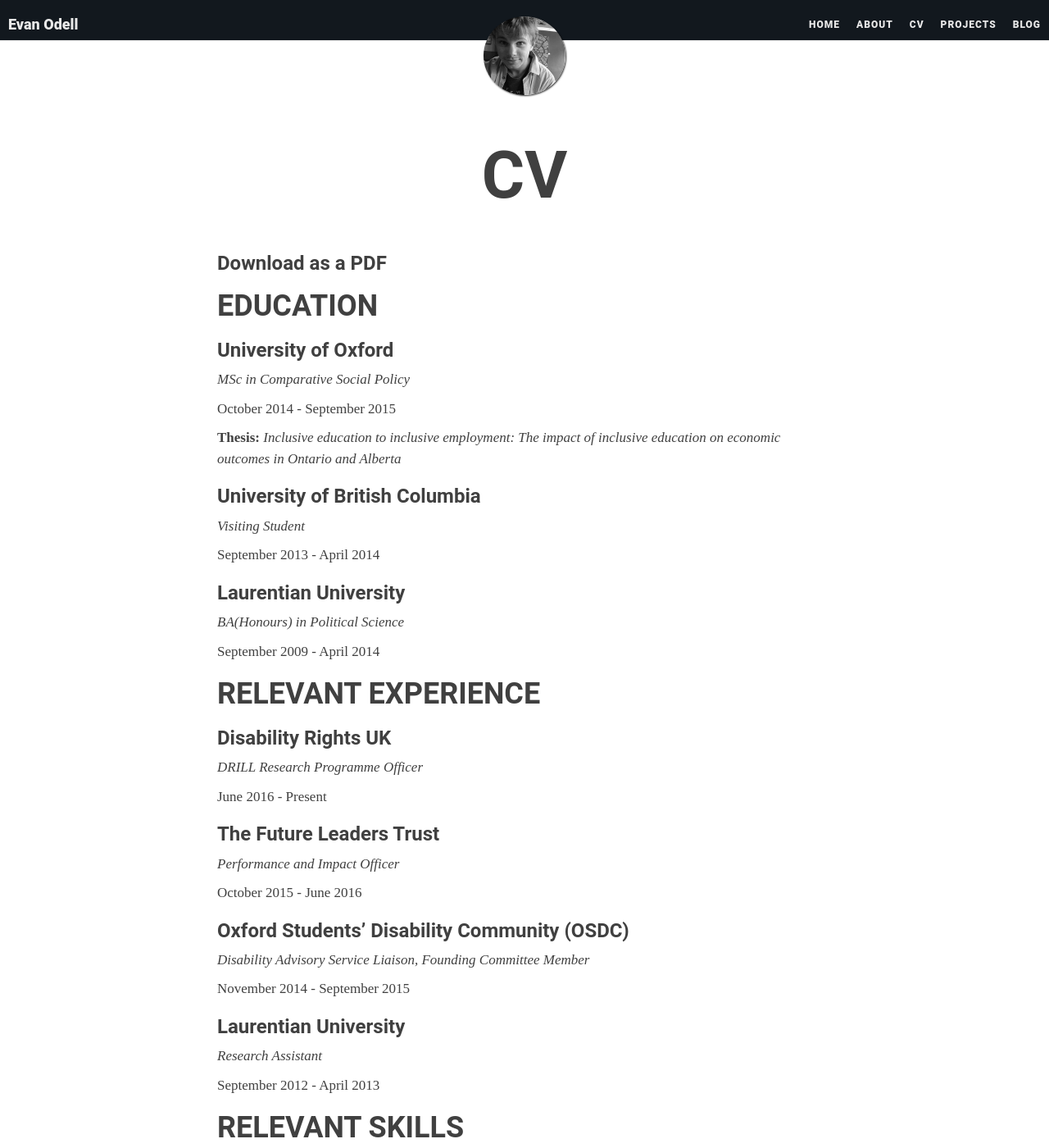
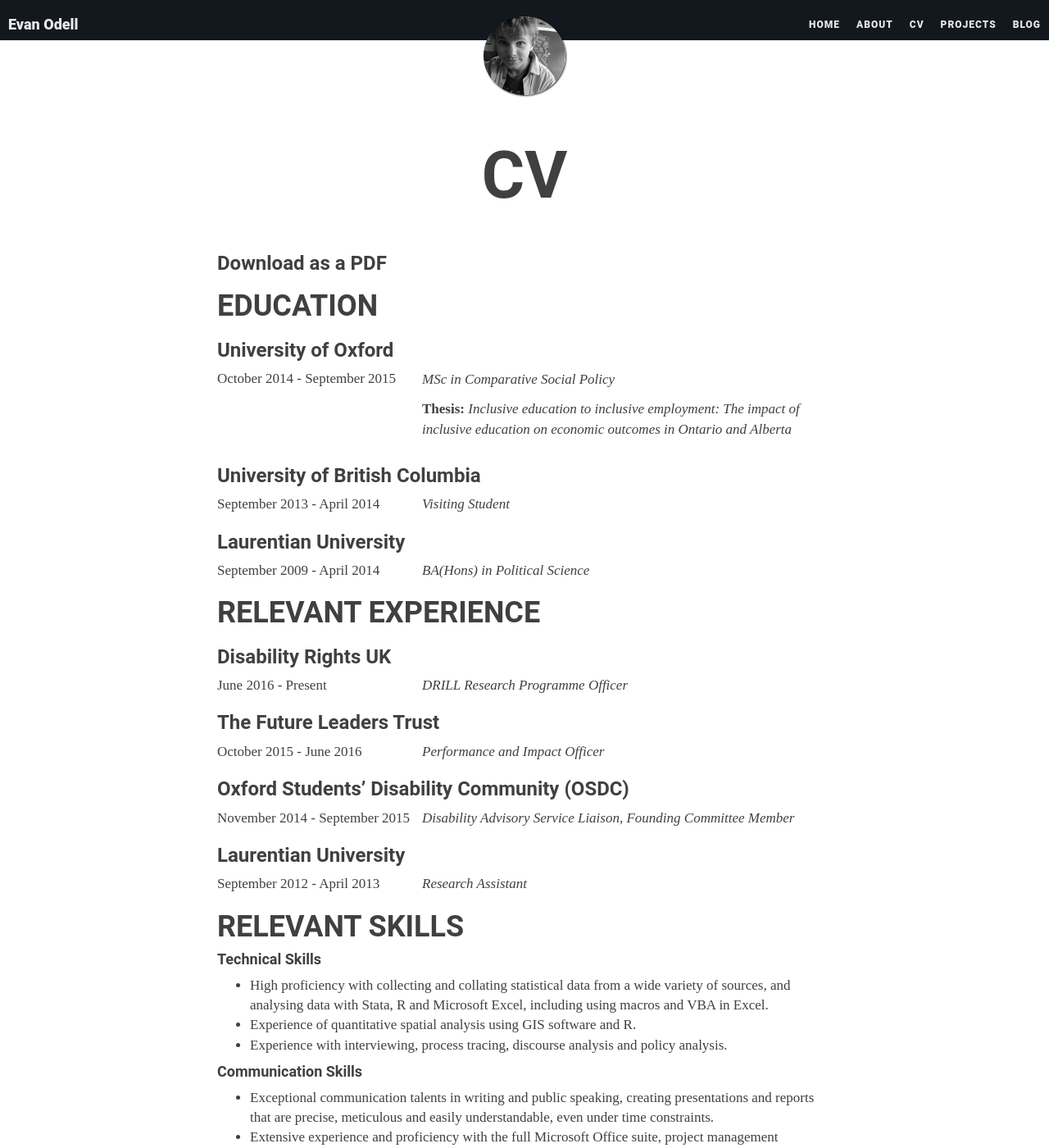
Before and after one commit to evanodell/evanodell.com, a Jekyll site: the page built from cv.md, in a window 1280 px wide and 1400 px high. Shown: the whole window at 82% size. Built offline with Jekyll 4.4.1, drawn with Linux system fonts in a browser that asks for light colours; nearby versions of some CDN libraries; some web fonts are replaced.

Commit message:
css style change

```diff
--- a/cv.md
+++ b/cv.md
@@ -10,49 +10,61 @@
 
 ### University of Oxford
 
-_MSc in Comparative Social Policy_
-
-October 2014 - September 2015
-
-**Thesis:** _Inclusive education to inclusive employment: The impact of inclusive education on economic outcomes in Ontario and Alberta_
+<div class="jobwrapper">
+<div class="jobsidebar">October 2014 - September 2015</div>
+  <div class="jobcontent"><p><em>MSc in Comparative Social Policy</em></p><p><strong>Thesis: </strong><em>Inclusive education to inclusive employment: The impact of inclusive education on economic outcomes in Ontario and Alberta</em></p></div>
+    <div class="jobcleared"></div>
+</div>
 
 ### University of British Columbia
 
-_Visiting Student_
-
-September 2013 - April 2014
+<div class="jobwrapper">
+<div class="jobsidebar">September 2013 - April 2014</div>
+  <div class="jobcontent"><em>Visiting Student</em></div>
+    <div class="jobcleared"></div>
+</div>
 
 ### Laurentian University
 
- _BA(Honours) in Political Science_
-
- September 2009 - April 2014
+<div class="jobwrapper">
+<div class="jobsidebar">September 2009 - April 2014</div>
+  <div class="jobcontent"><em>BA(Hons) in Political Science</em></div>
+    <div class="jobcleared"></div>
+</div>
 
 ## RELEVANT EXPERIENCE
 
 ### Disability Rights UK
 
-_DRILL Research Programme Officer_
-
-June 2016 - Present
+<div class="jobwrapper">
+<div class="jobsidebar">June 2016 - Present</div>
+  <div class="jobcontent"><em>DRILL Research Programme Officer</em></div>
+    <div class="jobcleared"></div>
+</div>
 
 ### The Future Leaders Trust
 
-_Performance and Impact Officer_
-
-October 2015 - June 2016
+<div class="jobwrapper">
+<div class="jobsidebar">October 2015 - June 2016</div>
+  <div class="jobcontent"><em>Performance and Impact Officer</em></div>
+    <div class="jobcleared"></div>
+</div>
 
 ### Oxford Students’ Disability Community (OSDC)
 
-_Disability Advisory Service Liaison, Founding Committee Member_
-
-November 2014 - September 2015
+<div class="jobwrapper">
+<div class="jobsidebar">November 2014 - September 2015</div>
+  <div class="jobcontent"><em>Disability Advisory Service Liaison, Founding Committee Member</em></div>
+    <div class="jobcleared"></div>
+</div>
 
 ### Laurentian University
 
- _Research Assistant_
-
- September 2012 - April 2013
+<div class="jobwrapper">
+  <div class="jobsidebar">September 2012 - April 2013</div>
+    <div class="jobcontent"><em>Research Assistant</em></div>
+  <div class="jobcleared"></div>
+</div>
 
 ## RELEVANT SKILLS
 
```
Also changed, not shown: cv2.md (+0 -17 lines).
